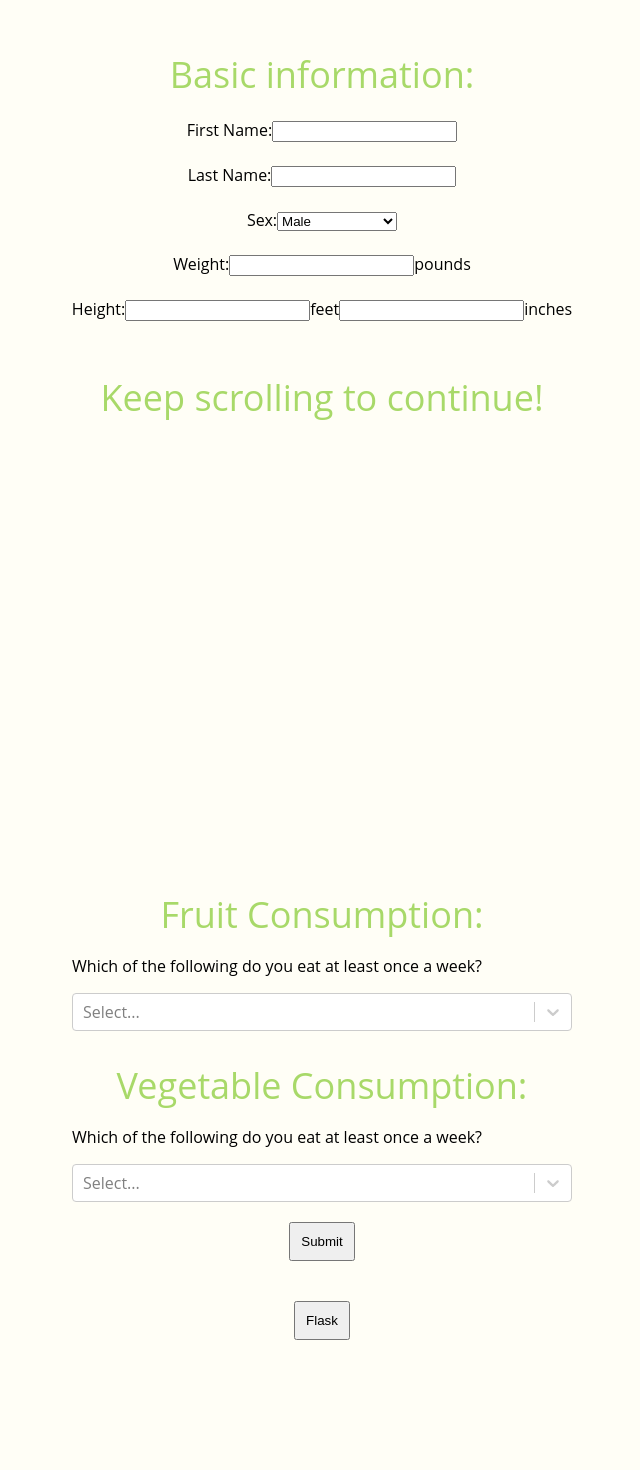
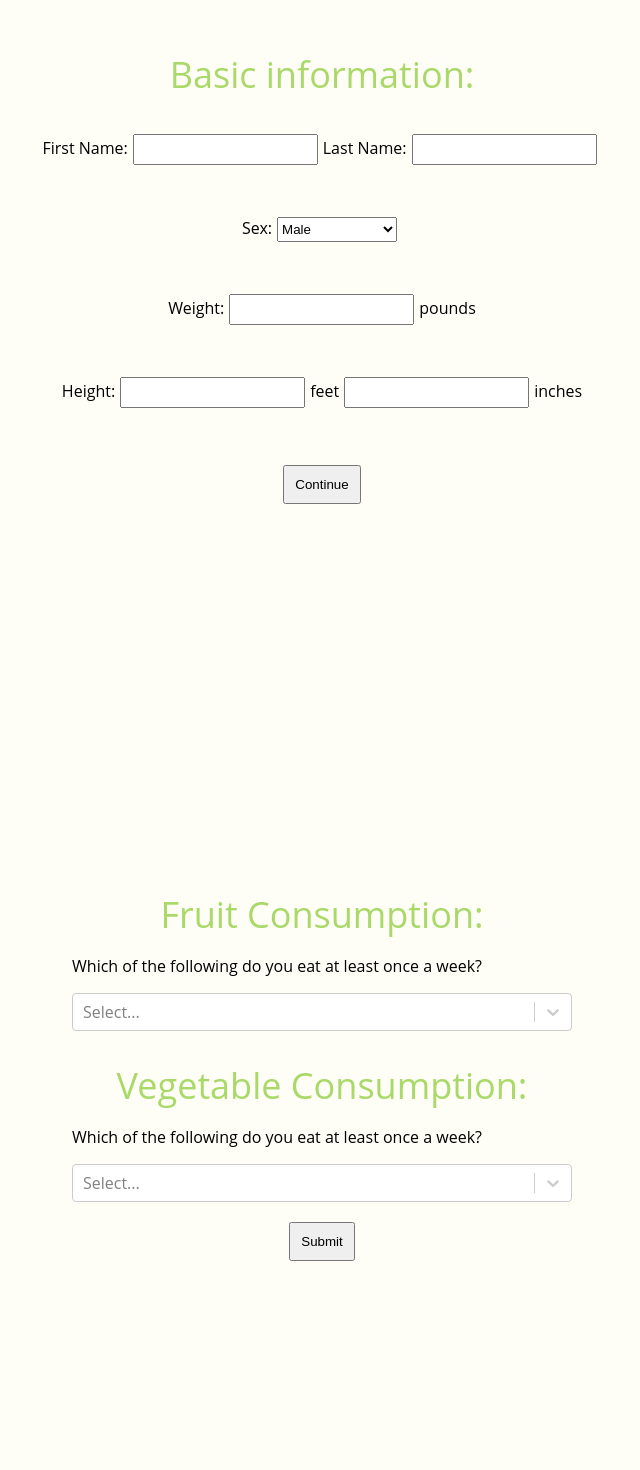
Before and after one commit to allisonchen23/nourish, a React (Create React App) app: page /questionnaire in a window 1280 px wide. Shown: the top 1470 px of the page, without its empty margins (318-958 px from the left). Built offline with nearby package versions, Linux system fonts and the light colour scheme.

Commit message:
combine twitter to same page? vary the results presented

```diff
--- a/package.json
+++ b/package.json
@@ -6,10 +6,13 @@
     "@testing-library/jest-dom": "^5.11.9",
     "@testing-library/react": "^11.2.3",
     "@testing-library/user-event": "^12.6.2",
+    "bootstrap": "^4.6.0",
     "react": "^17.0.1",
+    "react-bootstrap": "^1.5.1",
     "react-dom": "^17.0.1",
     "react-router-dom": "^5.2.0",
     "react-scripts": "4.0.1",
+    "react-scroll": "^1.8.1",
     "react-select": "^4.0.2",
     "react-twitter-embed": "^3.0.3",
     "web-vitals": "^0.2.4"
--- /dev/null
+++ b/src/css/form.css
@@ -0,0 +1,14 @@
+
+.form_item
+{
+    color: black;
+    font-family: 'Open Sans', sans-serif;
+    margin: 15px;
+
+}
+
+.form_input
+{
+    margin: 0px 5px;
+    height: 25px;
+}
--- a/src/css/global.css
+++ b/src/css/global.css
@@ -2,7 +2,11 @@
     --background-yellow: #fffef6;
     --green: #a8d969;
 }
+html
+{
+    scroll-behavior: smooth;
 
+}
 .body
 {
     background-color: var(--background-yellow);
@@ -43,10 +47,7 @@
     margin-top: 20px;
 }
 
-.form_items
-{
-    padding: 10px;
-}
+
 .center_button
 {
     display: flex;
--- a/src/questionnaire.js
+++ b/src/questionnaire.js
@@ -1,9 +1,11 @@
 import { Component } from 'react';
 import Select from 'react-select'
 import './css/global.css';
+import './css/form.css';
 import {API_KEY, FOOD_SEARCH_BODY, CATEGORY_ENUMS, BACKEND_URL} from './assets/constants'
 import recs from './final_recs'
 import { Link } from 'react-router-dom';
+import Form from 'react-bootstrap/Form'
 const fs = require('fs')
 
 // import FRUIT_OPTIONS from './assets/constants'
@@ -86,29 +88,6 @@ class Questionnaire extends Component {
 		return raw_foods;
 	}
 
-	// renderRawFoods(raw_foods=null) {
-	// 	if (raw_foods == null) {
-	// 		return(
-	// 			<p>No Results</p>
-	// 		)
-	// 	}
-	// 	else {
-	// 		let items = this.state.foods_eaten.map((item) => {
-	// 			return <li key={item.description}>{item.description}</li>
-	// 		})
-	// 		return(
-	// 			<ul>
-	// 				{items}
-	// 			</ul>
-	// 		)
-	// 	}
-
-	// }
-
-	// loadRecs() {
-	// 	console.log(recs)
-	// 	this.setState({recs: recs})
-	// }
 	renderRecs() {
 		let recs = this.state.recs;
 		if (recs == null) {
@@ -133,7 +112,7 @@ class Questionnaire extends Component {
 							   data: this.state.recs}}>
 						<div className="center_button">
 							<button className="button">
-								Well... what's next?!
+								Take me to Twitter!
 							</button>
 						</div>
 					</Link>
@@ -157,6 +136,7 @@ class Questionnaire extends Component {
 				let raw_matches = this.findFood(results.foods, item);
 				query_raw_matches = query_raw_matches.concat(raw_matches);
 				console.log(query_raw_matches) //check for no scientific name!!
+				this.obtainRecs(query_raw_matches);
 				this.setState({foods_eaten: query_raw_matches});
 			})
 			let searchURL = "https://api.nal.usda.gov/fdc/v1/foods/search?api_key=" + API_KEY;
@@ -167,17 +147,17 @@ class Questionnaire extends Component {
 		})
 	}
 
-	async obtainRecs() {
-		let foods_eaten = this.state.foods_eaten;
+	async obtainRecs(foods_eaten) {
+		// let foods_eaten = this.state.foods_eaten;
 		if (foods_eaten == null) {
 			return;
 		}
-		let foods_eaten_arr = new Set();
+		let foods_eaten_set = new Set();
 		for (let idx in foods_eaten) {
 			console.log(foods_eaten[idx]['description'])
-			foods_eaten_arr.add(foods_eaten[idx]['description'])
+			foods_eaten_set.add(foods_eaten[idx]['description'])
 		}
-		foods_eaten_arr = Array.from(foods_eaten_arr);
+		let foods_eaten_arr = Array.from(foods_eaten_set);
 		console.log(foods_eaten_arr)
 		let xhr = new XMLHttpRequest();
 		let data = {
@@ -187,8 +167,8 @@ class Questionnaire extends Component {
 		console.log(data)
 		xhr.addEventListener('load', () => {
 			console.log(xhr.responseText)
-			let results = JSON.parse(xhr.responseText);
-			let recs = Array.from(new Set(results));
+			let results_set = new Set(JSON.parse(xhr.responseText));
+			let recs = Array.from(results_set);
 			this.setState({recs: recs});
 
 		});
@@ -197,21 +177,55 @@ class Questionnaire extends Component {
 		console.log("hitting flask api with: " + data)
 		xhr.setRequestHeader("Content-Type", "application/json");
 		xhr.send(JSON.stringify(data));
-		// const requestOptions = {
-		// 	method: 'POST',
-		// 	headers: { 'Content-Type': 'application/json' },
-		// 	body: JSON.stringify({
-		// 		action: "recommendation",
-		// 		foods: ["bananas", "spinach"]
-		// 	}),
-		// };
-		// fetch('http://localhost:5000', requestOptions)
-		// .then(response => {
-		// 	console.log(response.json());
-		// })
-		// const response = await fetch('http://localhost:5000', requestOptions);
-		// const response_data = await response.json();
-		// console.log(response_data)
+	}
+
+	renderForm() {
+		return(
+			<form className="form">
+				<label className="form_item">
+					First Name:
+					<input className="form_input" type="text" name="first name" />
+					Last Name:
+					<input className="form_input" type="text" name="last name" />
+				</label>
+				<br/>
+				<label className="form_item">
+					Sex:
+					<select className="form_input">
+						<option>Male</option>
+						<option>Female</option>
+						<option>Prefer not to say</option>
+					</select>
+				</label>
+				<br/>
+				<label className="form_item">
+					Weight:
+					<input className="form_input" type="text" name="weight" />
+					pounds
+				</label>
+				<br/>
+				<label className="form_item">
+					Height:
+					<input type="text" className="form_input" name="height(ft)" />
+					feet
+					<input type="text" className="form_input" name="height(in)" />
+					inches
+				</label>
+				<br/>
+				<a href='#consumption'>
+					<button className="button">
+						Continue
+					</button>
+				</a>
+			</form>
+
+			// <Form>
+			// 	<Form.Group controlId="firstName">
+			// 		<Form.Label>First name</Form.Label>
+			// 		<Form.Control type="first name" placeholder="First Name" />
+			// 	</Form.Group>
+			// </Form>
+		)
 	}
 	render() {
 		return (
@@ -220,49 +234,14 @@ class Questionnaire extends Component {
 					<header className="header">
 						Basic information:
 					</header>
-					<form className="form">
-						<label className="form_item">
-							First Name:
-							<input type="text" name="first name" />
-						</label>
-						<br/>
-						<label className="form_item">
-							Last Name:
-							<input type="text" name="last name" />
-						</label>
-						<br/>
-						<label className="form_item">
-							Sex:
-							<select>
-								<option>Male</option>
-								<option>Female</option>
-								<option>Prefer not to say</option>
-							</select>
-						</label>
-						<br/>
-						<label className="form_item">
-							Weight:
-							<input type="text" name="weight" />
-							pounds
-						</label>
-						<br/>
-						<label className="form_item">
-							Height:
-							<input type="text" name="height(ft)" />
-							feet
-							<input type="text" name="height(in)" />
-							inches
-						</label>
-						<br/>
-						{/* <input className="form_item" type="submit" value="Submit" className="center_button"/> */}
-					</form>
-					<header className="header">
+					{this.renderForm()}
+					{/* <header className="header">
 						Keep scrolling to continue!
-					</header>
+					</header> */}
 				</div>
 
 				{/* Consumption */}
-				<div className='section'>
+				<div className='section' id={'consumption'}>
 					{/* Fruit */}
 					<header className="header">
 						Fruit Consumption:
@@ -281,38 +260,27 @@ class Questionnaire extends Component {
 					</p>
 					<Select isMulti options={VEGE_OPTIONS} onChange={(opt) => this.onMultiSelectChange(opt, CATEGORY_ENUMS.vegetables)} />
 
-					{/* Protein */}
-					{/* <header className="header">
-						Protein Consumption:
-					</header>
-					<p>
-						Which of the following do you eat at least two to three times a week?
-					</p>
-					<Select isMulti options={PROTEIN_OPTIONS} onChange={(opt) => this.onMultiSelectChange(opt, CATEGORY_ENUMS.protein)} /> */}
-
 					{/* Submit button */}
 					<div className="center_button">
-						<button className="button" onClick={() => {this.search_DB()}}>
-							Submit
-						</button>
-						<button className="button" onClick={() => {this.obtainRecs()}}>
-							Flask
-						</button>
+						<a href="#results">
+							<button className="button" onClick={() => {this.search_DB()}}>
+								Submit
+							</button>
+						</a>
 					</div>
 				</div>
 
 				{/* Results */}
-				<div className='section'>
+				<div className='section' id={'results'}>
 					<header className="header">
 						Results
 					</header>
 					<div>
-						<div className="center_button">
-							{/* <button className="button" onClick={() => {query("plantain")}}> */}
+						{/* <div className="center_button">
 							<button className="button" onClick={() => {this.obtainRecs()}}>
 								Render Results
 							</button>
-						</div>
+						</div> */}
 						{this.renderRecs(this.state.foods_eaten)}
 					</div>
 				</div>
```
Also changed, not shown: 1 other file (tests, documents, lock files or other folders).
